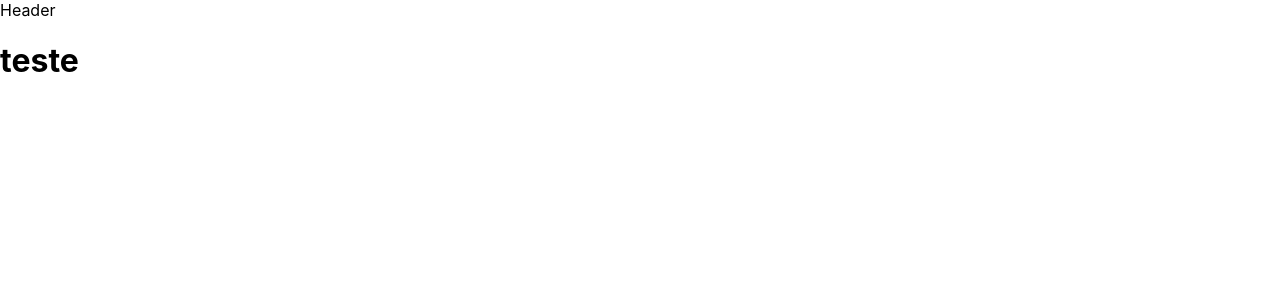
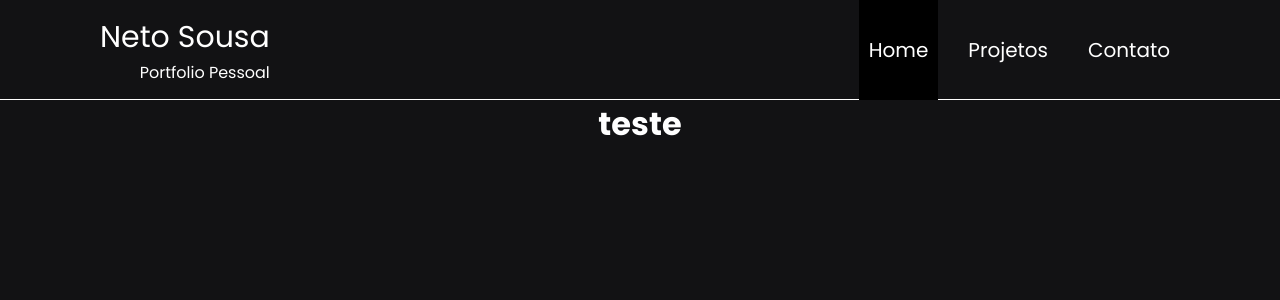
Before and after one commit to NetoBS/Portfolio, a Next.js app: page / in a window 1280 px wide. Shown: the top 300 px of the page. Built offline with nearby package versions, Linux system fonts and the light colour scheme.

Commit message:
Tratando os components

```diff
--- a/components/Header/index.jsx
+++ b/components/Header/index.jsx
@@ -1,7 +1,46 @@
-import React from "react"
+import React, { useState } from 'react';
+import { Container, Title, NavLinks, Ancora, Content, Menu, CloseSidebar, ContentTitle, SubTitle } from './style'
+import { FaBars, FaTimes } from 'react-icons/fa'
+import Link from 'next/link'
+import { useRouter } from 'next/router'
 
 export default function Header() {
-    return (
-        <div>Header</div>
-    )
-}
+    const [sidebar, setSidebar] = useState(false)
+    const { asPath } = useRouter()
+
+    const showSiderbar = () => setSidebar(!sidebar)
+
+    function activeLink(path) {
+        return asPath === `/${path}` ? 'active' : ''
+    }
+
+return (
+    <Container>
+      <Content>
+        <ContentTitle>
+          <Title>
+            Neto Sousa
+          </Title>
+          <SubTitle>
+            Portfolio Pessoal
+          </SubTitle>
+        </ContentTitle>
+        <Menu>
+          <FaBars onClick={showSiderbar} />
+        </Menu>
+        <NavLinks sidebar={sidebar}>
+          <CloseSidebar onClick={showSiderbar}><FaTimes /></CloseSidebar>
+          <Link href="/">
+            <Ancora className={activeLink('')} onClick={showSiderbar}>Home</Ancora>
+          </Link>
+          <Link href="projects">
+            <Ancora className={activeLink('projects')} onClick={showSiderbar}>Projetos</Ancora>
+          </Link>
+          <Link href="contact">
+            <Ancora className={activeLink('contact')} onClick={showSiderbar}>Contato</Ancora>
+          </Link>
+        </NavLinks>
+      </Content>
+    </Container>
+  )
+};
--- a/components/Header/style.js
+++ b/components/Header/style.js
@@ -0,0 +1,88 @@
+import styled from 'styled-components';
+
+export const Container = styled.div`
+  height: 100px;
+  display: flex;
+  align-items: center;
+  justify-content: center;
+  border-bottom: 1px solid white;
+`;
+
+export const Content = styled.div`
+  width: 1120px;
+  display: flex;
+  align-items: center;
+  justify-content: space-between;
+  padding: 0 20px;
+`;
+
+export const Title = styled.div`
+  font-size: 30px;
+`;
+
+export const NavLinks = styled.nav`
+  display: flex;
+  gap: 20px;
+  @media (max-width: 560px) {
+    flex-direction: column;
+    background-color: #161616;
+    position: fixed;
+    height: 100%;
+    gap: 0px;
+    top: 0px;
+    right: 0px;
+    width: 60%;
+    right: ${props => props.sidebar ? '0' : '-100%'};
+    transition: 0.5s;
+    a {
+      margin-top: 100px;
+      display: flex;
+      align-items: center;
+      justify-content: space-around;
+    }
+  }
+`;
+
+export const Ancora = styled.a`
+  font-size: 20px;
+  height: 100px;
+  transition: 0.3s;
+
+  &.active {
+    background-color: black;
+  }
+  @media (min-width: 560px) {
+    align-items: center;
+    display: flex;
+    padding: 0px 10px;
+  }
+`;
+
+export const Menu = styled.div`
+  font-size: 30px;
+  display: none;
+  cursor: pointer;
+
+  @media (max-width: 560px) {
+    display: flex;
+  }
+`;
+
+export const CloseSidebar = styled.div`
+  font-size: 30px;
+  right: 15px;
+  top: 35px;
+  position: absolute;
+  display: none;
+  cursor: pointer;
+
+  @media (max-width: 560px) {
+    display: flex;
+  }
+`;
+
+export const ContentTitle = styled.div`
+  text-align: end;
+`;
+
+export const SubTitle = styled.span``;
--- a/styles/globals.css
+++ b/styles/globals.css
@@ -1,26 +1,18 @@
-html,
-body {
+@import url('https://fonts.googleapis.com/css2?family=Poppins:wght@200;300;400;500;700&family=Roboto:wght@100;300;400;500;700;900&family=Source+Sans+Pro:wght@200;300;400;600;700;900&display=swap');
+
+* {
+  margin: 0;
   padding: 0;
-  margin: 0;
-  font-family: -apple-system, BlinkMacSystemFont, Segoe UI, Roboto, Oxygen,
-    Ubuntu, Cantarell, Fira Sans, Droid Sans, Helvetica Neue, sans-serif;
+  box-sizing: border-box;
+  font-family: 'Poppins', sans-serif;
 }
 
-a {
-  color: inherit;
-  text-decoration: none;
+body {
+  background-color: #121214;
+  color: white;
+  text-align: -webkit-center;
 }
 
-* {
-  box-sizing: border-box;
+a, button {
+  cursor: pointer;
 }
-
-@media (prefers-color-scheme: dark) {
-  html {
-    color-scheme: dark;
-  }
-  body {
-    color: white;
-    background: black;
-  }
-}
```
